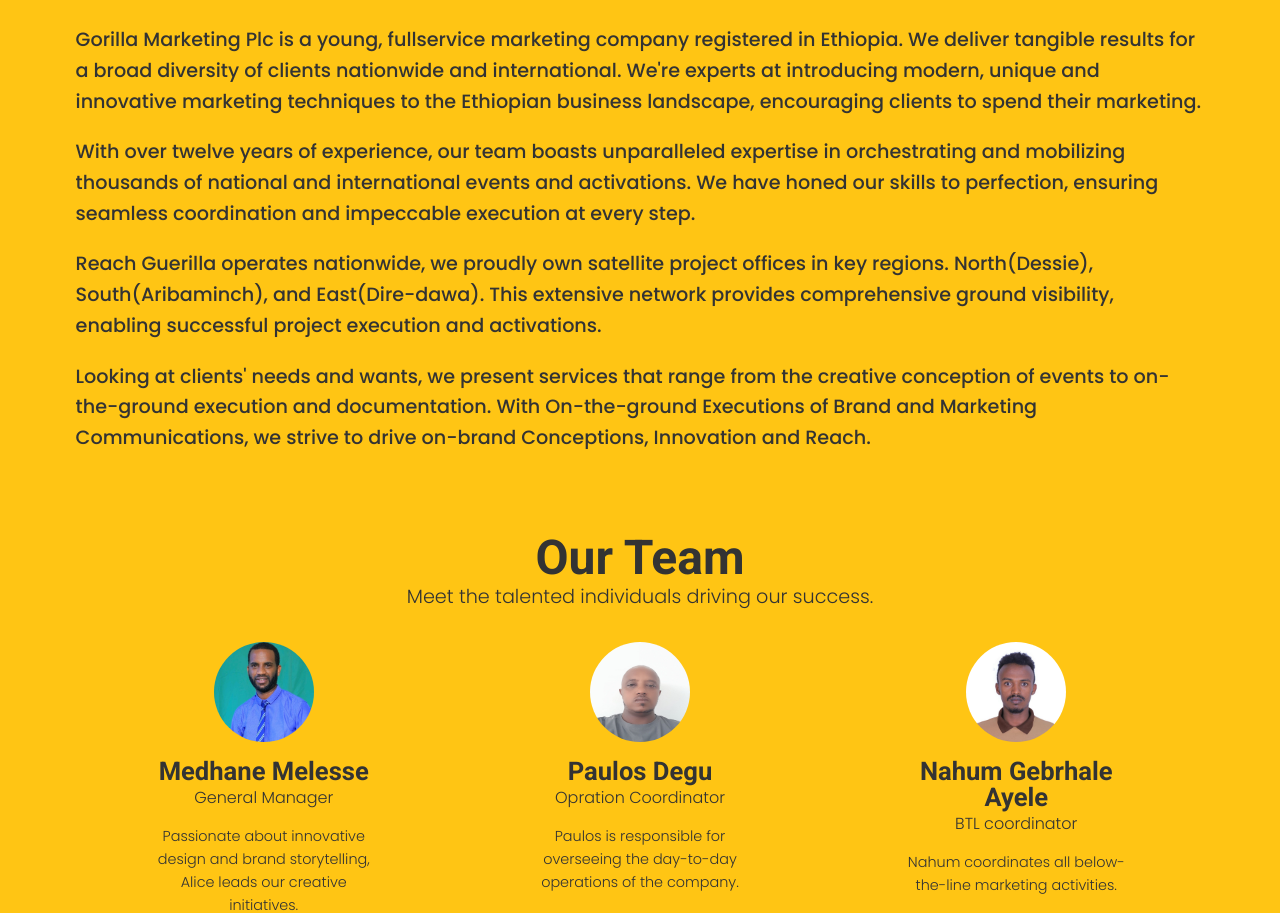
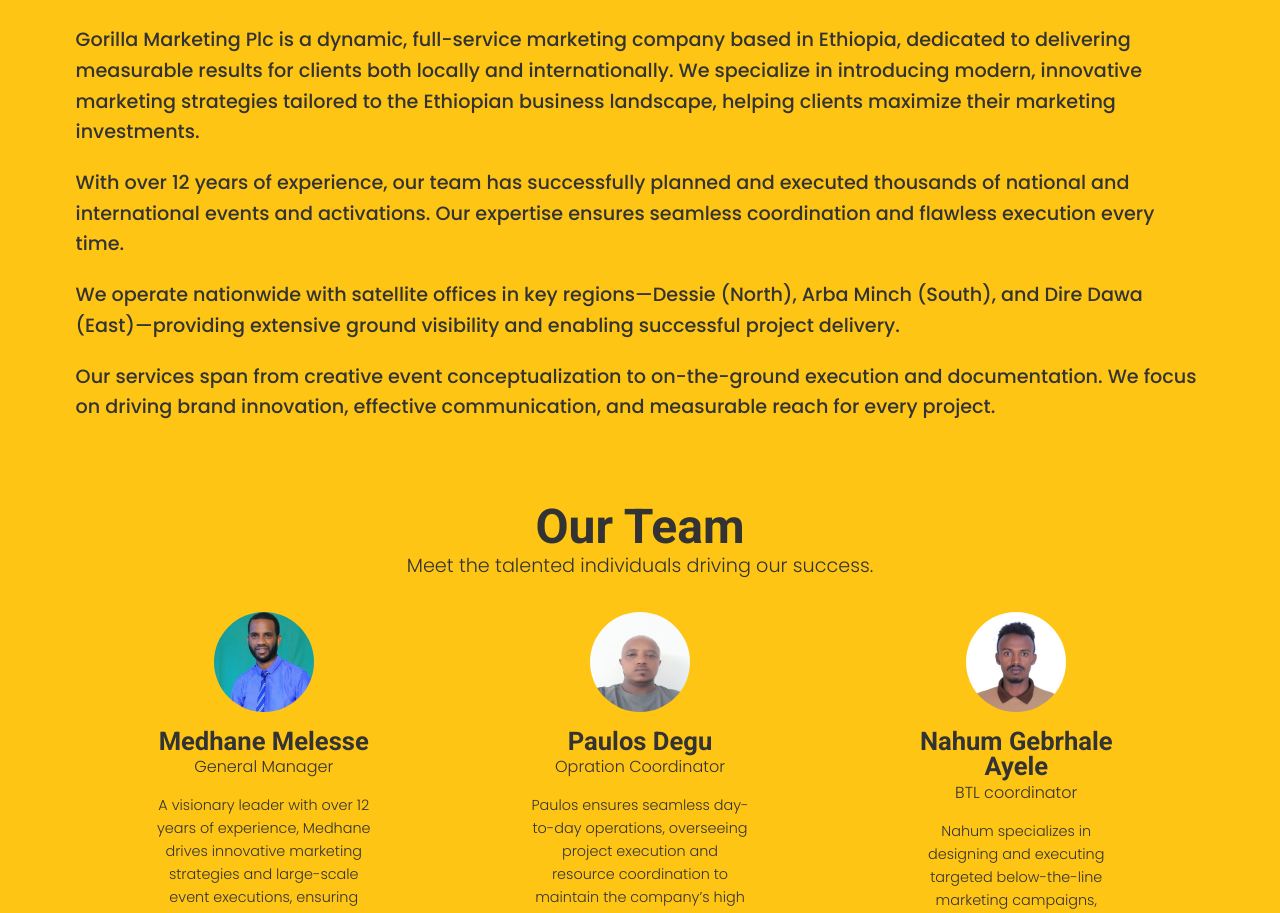
Before and after one commit to hunda747/guerilla-website, a React (Vite) app: page /about-us in a window 1280 px wide. Shown: the part 200-1113 px from the top of the page. Built offline with nearby package versions, Linux system fonts and the light colour scheme; a web font is replaced by a local one.

Commit message:
change the content on about uks page

```diff
--- a/src/components/home/ourTeam.jsx
+++ b/src/components/home/ourTeam.jsx
@@ -15,7 +15,7 @@
   {
     name: 'Medhane Melesse',
     role: 'General Manager',
-    description: 'Passionate about innovative design and brand storytelling, Alice leads our creative initiatives.',
+    description: 'A visionary leader with over 12 years of experience, Medhane drives innovative marketing strategies and large-scale event executions, ensuring impactful results for clients across Ethiopia and beyond.',
     image: gmphoto,
     linkedin: 'https://www.linkedin.com/in/medhane-melesse-salasibew-103234161',
     x: '#',
@@ -24,7 +24,7 @@
   {
     name: 'Paulos Degu',
     role: 'Opration Coordinator',
-    description: 'Paulos is responsible for overseeing the day-to-day operations of the company.',
+    description: 'Paulos ensures seamless day-to-day operations, overseeing project execution and resource coordination to maintain the company’s high standards of efficiency and excellence.',
     image: paulos,
     linkedin: '#',
     x: '#',
@@ -33,7 +33,7 @@
   {
     name: 'Nahum Gebrhale Ayele',
     role: 'BTL coordinator',
-    description: 'Nahum coordinates all below-the-line marketing activities.',
+    description: 'Nahum specializes in designing and executing targeted below-the-line marketing campaigns, creating engaging brand experiences that resonate with audiences.',
     image: nahum,
     linkedin: '#',
     x: 'https://x.com/Nahum31949177?t=M3jTqBwuCpOWG20vnsUttw&s=35',
--- a/src/pages/aboutUs.jsx
+++ b/src/pages/aboutUs.jsx
@@ -15,28 +15,16 @@
     <div className="containerPaddingBig">
       <div className="about-us-text">
         <h2>About Us</h2>
-        <p>Gorilla Marketing Plc is a young, fullservice marketing company
-          registered in Ethiopia. We deliver tangible results for a broad diversity
-          of clients nationwide and international. We're experts at introducing
-          modern, unique and innovative marketing techniques to the Ethiopian business landscape, encouraging clients to spend their marketing.
+        <p>Gorilla Marketing Plc is a dynamic, full-service marketing company based in Ethiopia, dedicated to delivering measurable results for clients both locally and internationally. We specialize in introducing modern, innovative marketing strategies tailored to the Ethiopian business landscape, helping clients maximize their marketing investments.
         </p>
         <p>
-          With over twelve years of experience, our team boasts unparalleled
-          expertise  in orchestrating and mobilizing thousands of national and
-          international events and activations. We have honed our skills to
-          perfection, ensuring seamless coordination and impeccable execution
-          at every step.
+          With over 12 years of experience, our team has successfully planned and executed thousands of national and international events and activations. Our expertise ensures seamless coordination and flawless execution every time.
         </p>
         <p>
-          Reach Guerilla operates nationwide, we proudly own satellite project offices
-          in key regions. North(Dessie), South(Aribaminch), and East(Dire-dawa). This extensive  network provides comprehensive ground visibility, enabling successful project execution and activations.
+          We operate nationwide with satellite offices in key regions—Dessie (North), Arba Minch (South), and Dire Dawa (East)—providing extensive ground visibility and enabling successful project delivery.
         </p>
         <p>
-          Looking at clients' needs and wants, we present services that range
-          from the creative conception of events to on-the-ground execution
-          and documentation. With On-the-ground Executions of Brand and
-          Marketing Communications, we strive to drive on-brand Conceptions,
-          Innovation and Reach.
+          Our services span from creative event conceptualization to on-the-ground execution and documentation. We focus on driving brand innovation, effective communication, and measurable reach for every project.
         </p>
         {/* <div className="project-pillars">
         <div className="project-pillar">
```
